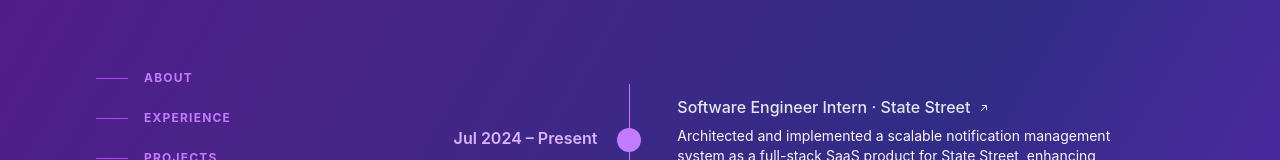
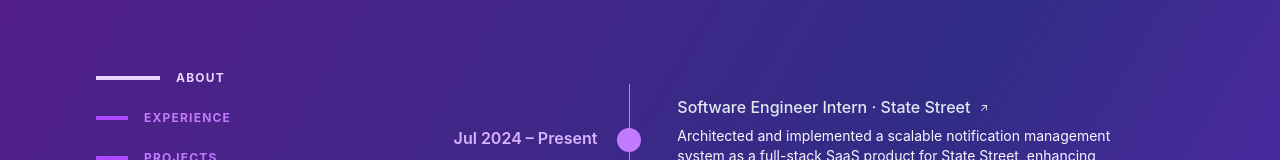
Before and after one commit to ntietje1/personal-website, a Next.js app: page / in a window 1280 px wide. Shown: the part 454-614 px from the top of the page. Built offline with nearby package versions, Linux system fonts and the light colour scheme.

Commit message:
revamp navmenu

```diff
--- a/app/components/nav.tsx
+++ b/app/components/nav.tsx
@@ -1,18 +1,38 @@
-// import Link from "next/link";
-
-// const navItems = {
-//   "/": {
-//     name: "about",
-//   },
-//   "/experience": {
-//     name: "experience",
-//   },
-//   "/projects": {
-//     name: "projects",
-//   },
-// };
+'use client'
+import React, { useEffect, useState } from "react";
 
 export default function NavMenu(): React.ReactElement {
+  const [activeSection, setActiveSection] = useState<string>("");
+
+  useEffect(() => {
+    const sections = document.querySelectorAll("section[id]");
+    const observer = new IntersectionObserver(
+      (entries) => {
+        let maxRatio = 0;
+        let mostIntersectingEntry;
+
+        entries.forEach((entry) => {
+          if (entry.intersectionRatio > maxRatio) {
+            maxRatio = entry.intersectionRatio;
+            mostIntersectingEntry = entry;
+          }
+        });
+
+        if (mostIntersectingEntry) {
+          setActiveSection(mostIntersectingEntry.target.id);
+          console.log("NEW ACTIVE: ", mostIntersectingEntry.target.id);
+        }
+      },
+      { rootMargin: "0% -20% -75% 0%", threshold: [0.1, 0.2, 0.00] }
+    );
+
+    sections.forEach((section) => observer.observe(section));
+
+    return () => {
+      sections.forEach((section) => observer.unobserve(section));
+    };
+  }, []);
+
   return (
     <nav className="nav hidden lg:block" aria-label="In-page jump links">
       <ul className="mt-16 w-max">
@@ -22,8 +42,18 @@ export default function NavMenu(): React.ReactElement {
               className="group flex items-center py-3"
               href={`#${item.toLowerCase()}`}
             >
-              <span className="nav-indicator mr-4 h-px w-8 bg-purple-500 transition-all group-hover:w-16 group-hover:bg-purple-200 group-focus-visible:w-16 group-focus-visible:bg-purple-200 motion-reduce:transition-none"></span>
-              <span className="nav-text text-xs font-bold uppercase tracking-widest text-purple-400 group-hover:text-purple-200 group-focus-visible:text-purple-200">
+              <span
+                className={`nav-indicator h-1 mr-4 transition-all group-hover:w-16 group-hover:bg-purple-200 group-focus-visible:w-16 group-focus-visible:bg-purple-200 motion-reduce:transition-none ${
+                  activeSection === item.toLowerCase()
+                    ? "w-16 bg-purple-200"
+                    : "w-8 bg-purple-500"
+                }`}
+              ></span>
+              <span
+                className={`nav-text text-xs font-bold uppercase tracking-widest  group-hover:text-purple-200 group-focus-visible:text-purple-200 ${
+                  activeSection === item.toLowerCase() ? "text-purple-200" : "text-purple-400"
+                }`}
+              >
                 {item}
               </span>
             </a>
@@ -31,23 +61,5 @@ export default function NavMenu(): React.ReactElement {
         ))}
       </ul>
     </nav>
-    // <header className="w-full py-2 px-4 sm:px-1 lg:px-2 flex justify-between items-center border-b border-white/10">
-    //   <div className="text-2xl font-bold">Nick Tietje</div>
-    //   <nav>
-    //     <ul className="flex space-x-4">
-    //       {Object.entries(navItems).map(([path, { name }]) => {
-    //         return (
-    //           <Link
-    //             key={path}
-    //             href={path}
-    //             className="text-xl font-medium hover:text-purple-200 transition-colors hover:shadow-lg transition-shadow"
-    //           >
-    //             {name}
-    //           </Link>
-    //         );
-    //       })}
-    //     </ul>
-    //   </nav>
-    // </header>
   );
 }
```
